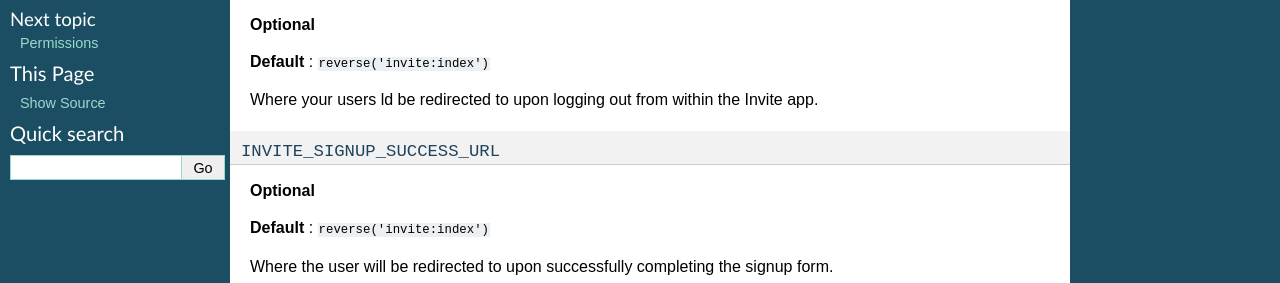
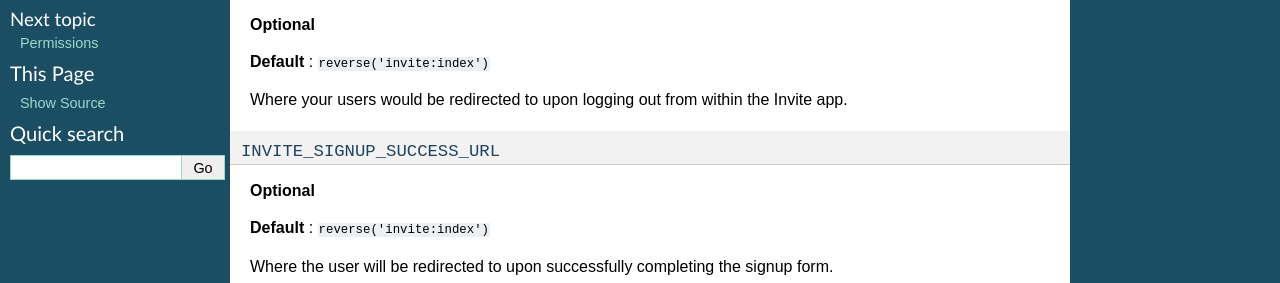
Before and after one commit to unt-libraries/django-invite, a Sphinx documentation site: the page built from docs/configuration.rst, in a window 1280 px wide. Shown: the part 225-508 px from the top of the page. Built offline with Sphinx 7.4.7, drawn with Linux system fonts in a browser that asks for light colours.

Commit message:
Update copyright year and fix typos.

```diff
--- a/docs/configuration.rst
+++ b/docs/configuration.rst
@@ -15,7 +15,7 @@
 
 **Default** : ``reverse('invite:index')``
 
-Where your users ld be redirected to upon logging out from within the Invite app.
+Where your users would be redirected to upon logging out from within the Invite app.
 
 
 ``INVITE_SIGNUP_SUCCESS_URL``
--- a/docs/quickstart.rst
+++ b/docs/quickstart.rst
@@ -8,7 +8,7 @@
 * The appropriate EmailBackend will need to be configured. See the `Django Docs <https://docs.djangoproject.com/en/dev/topics/email/>`_ for more information.
 
 .. note::
-    If the Sites framework was not previously install, make sure you configure the domain and name. Those values are used to create urls for invited users. Upon installation of the Sites framework, both values default to `example.com`
+    If the Sites framework was not previously installed, make sure you configure the domain and name. Those values are used to create urls for invited users. Upon installation of the Sites framework, both values default to `example.com`
 Installation
 ------------
 
```
Also changed, not shown: 1 other file.
